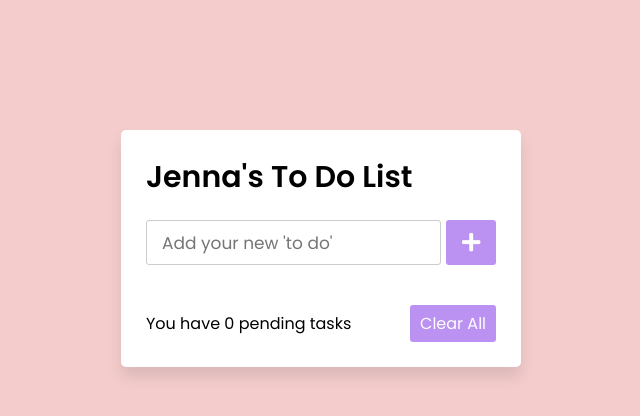
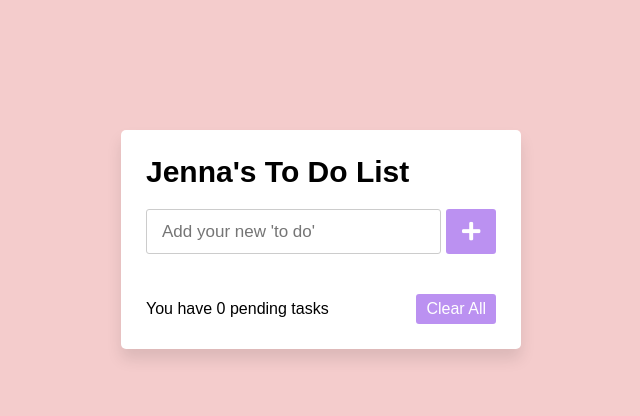
Before and after one commit to jmyanish/jmyanish.github.io, a plain HTML site: page index.html in a window 1280 px wide. Shown: the whole page, without its empty margins (319-959 px from the left). Drawn offline with Linux system fonts and the light colour scheme.

Commit message:
Update style.css

```diff
--- a/style.css
+++ b/style.css
@@ -3,7 +3,7 @@
   margin: 0;
   padding: 0;
   box-sizing: border-box;
-  font-family: 'Poppins', sans-serif;
+  font-family: 'Lucida Handwriting', sans-serif;
 }
 ::selection{
   color: #ffff;
```
